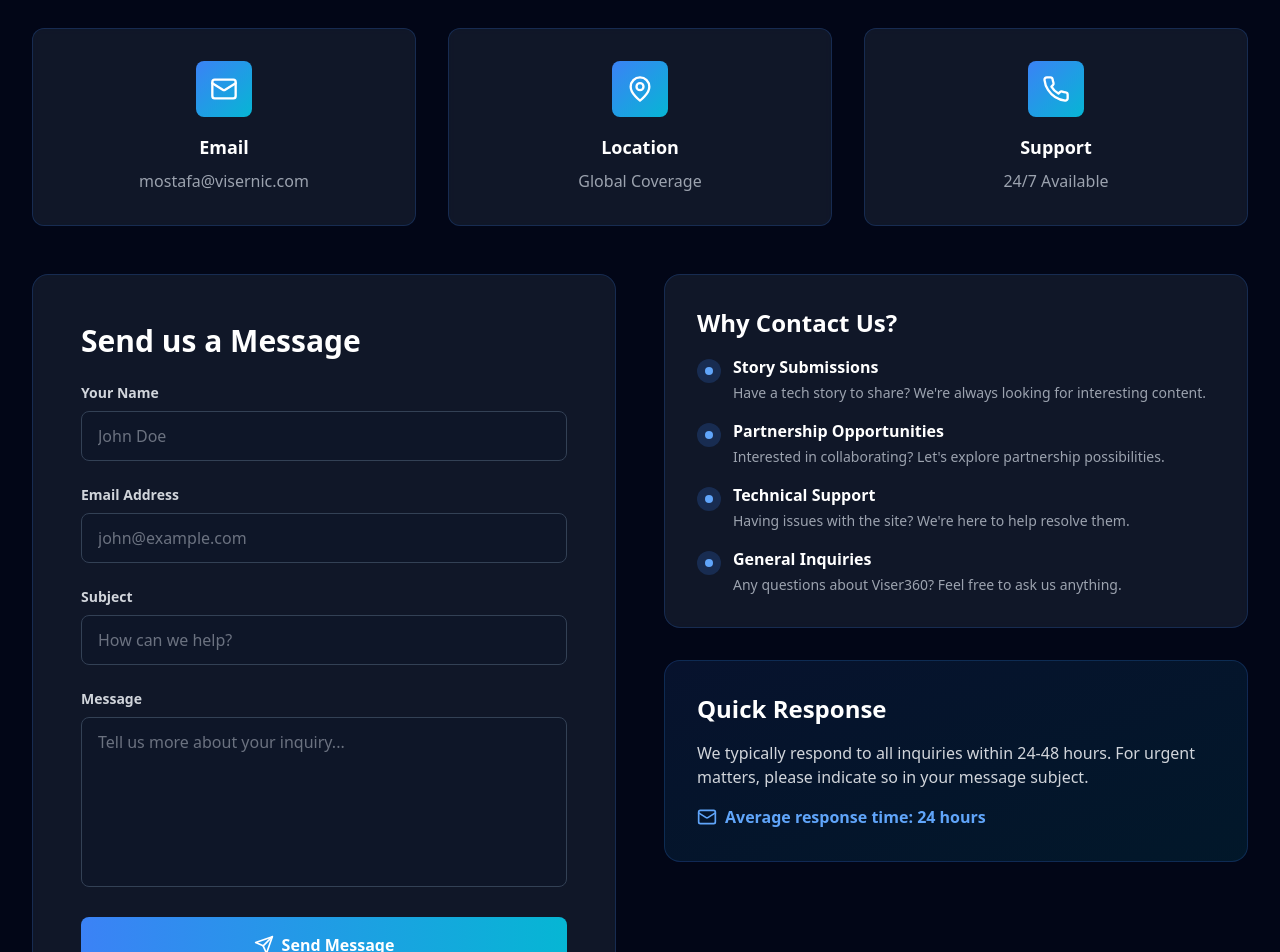
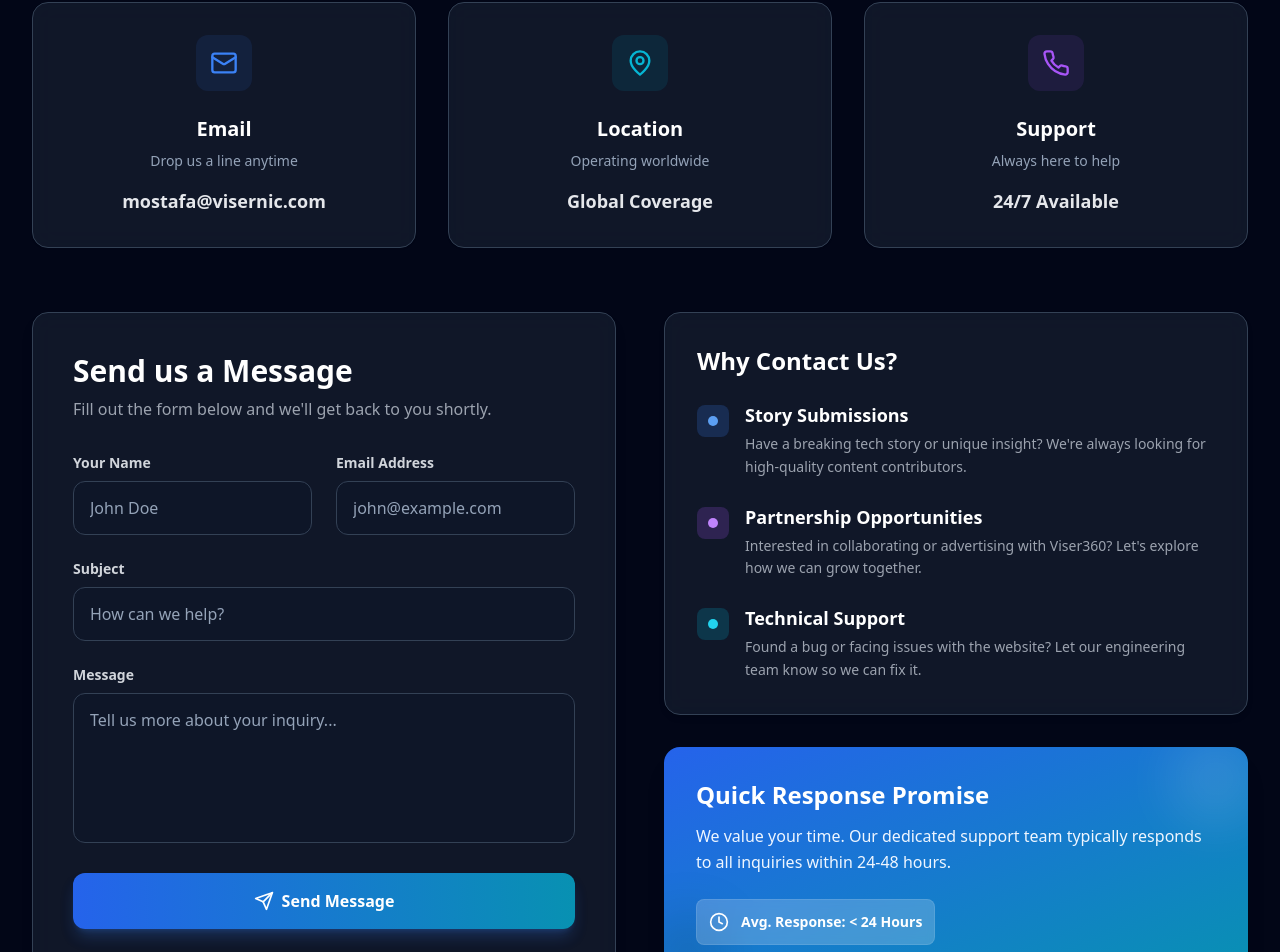
Before and after one commit to vsn-mostafa/viser360, a React (Vite) app: page /contact in a window 1280 px wide. Shown: the part 328-1280 px from the top of the page. Built offline with nearby package versions, Linux system fonts and the light colour scheme.

Commit message:
Update ContactPage.tsx

```diff
--- a/src/pages/ContactPage.tsx
+++ b/src/pages/ContactPage.tsx
@@ -1,5 +1,5 @@
 import { useState } from 'react';
-import { Mail, MapPin, Phone, Send, MessageSquare } from 'lucide-react';
+import { Mail, MapPin, Phone, Send, MessageSquare, Clock, CheckCircle } from 'lucide-react';
 
 export default function ContactPage() {
   const [formData, setFormData] = useState({
@@ -9,14 +9,18 @@ export default function ContactPage() {
     message: '',
   });
   const [submitted, setSubmitted] = useState(false);
+  const [isSubmitting, setIsSubmitting] = useState(false);
 
   const handleSubmit = (e: React.FormEvent) => {
     e.preventDefault();
+    setIsSubmitting(true);
+    // Simulate network request
+    setTimeout(() => {
       setSubmitted(true);
-    setTimeout(() => {
+      setIsSubmitting(false);
       setFormData({ name: '', email: '', subject: '', message: '' });
-      setSubmitted(false);
-    }, 3000);
+      setTimeout(() => setSubmitted(false), 5000);
+    }, 1500);
   };
 
   const contactInfo = [
@@ -25,85 +29,104 @@ export default function ContactPage() {
       title: 'Email',
       value: 'mostafa@visernic.com',
       link: 'mailto:mostafa@visernic.com',
+      desc: 'Drop us a line anytime',
+      color: 'text-blue-500',
+      bg: 'bg-blue-500/10'
     },
     {
       icon: MapPin,
       title: 'Location',
       value: 'Global Coverage',
       link: null,
+      desc: 'Operating worldwide',
+      color: 'text-cyan-500',
+      bg: 'bg-cyan-500/10'
     },
     {
       icon: Phone,
       title: 'Support',
       value: '24/7 Available',
       link: null,
+      desc: 'Always here to help',
+      color: 'text-purple-500',
+      bg: 'bg-purple-500/10'
     },
   ];
 
   return (
-    <div className="min-h-screen pt-16">
-      <div className="max-w-7xl mx-auto px-4 sm:px-6 lg:px-8 py-12">
-        <div className="text-center mb-16">
-          <div className="flex items-center justify-center space-x-2 mb-4">
-            <MessageSquare className="w-6 h-6 text-blue-400" />
-            <span className="text-blue-400 font-semibold text-sm uppercase tracking-wider">
+    <div className="min-h-screen pt-20 pb-12 transition-colors duration-300">
+      <div className="max-w-7xl mx-auto px-4 sm:px-6 lg:px-8">
+
+        {/* Header Section */}
+        <div className="text-center mb-16 animate-fade-in">
+          <div className="inline-flex items-center justify-center space-x-2 mb-4 px-4 py-1.5 rounded-full bg-blue-50 dark:bg-blue-500/10 border border-blue-100 dark:border-blue-500/20">
+            <MessageSquare className="w-4 h-4 text-blue-600 dark:text-blue-400" />
+            <span className="text-blue-600 dark:text-blue-400 font-bold text-xs uppercase tracking-widest">
               Get In Touch
             </span>
           </div>
-          <h1 className="text-5xl md:text-6xl font-bold text-white mb-6">
-            <span className="bg-gradient-to-r from-blue-400 to-cyan-400 bg-clip-text text-transparent">Contact Us</span>
+          <h1 className="text-4xl md:text-5xl lg:text-6xl font-bold text-slate-900 dark:text-white mb-6 tracking-tight">
+            Contact <span className="bg-gradient-to-r from-blue-600 to-cyan-500 bg-clip-text text-transparent">Us</span>
           </h1>
-          <p className="text-xl text-gray-400 max-w-3xl mx-auto">
+          <p className="text-lg md:text-xl text-slate-600 dark:text-gray-400 max-w-2xl mx-auto leading-relaxed">
             Have questions, feedback, or story ideas? We'd love to hear from you. Reach out and let's start a conversation.
           </p>
         </div>
 
-        <div className="grid lg:grid-cols-3 gap-8 mb-12">
+        {/* Contact Info Cards */}
+        <div className="grid md:grid-cols-3 gap-6 lg:gap-8 mb-16">
           {contactInfo.map((info, index) => {
             const Icon = info.icon;
             return (
               <div
                 key={index}
-                className="bg-slate-800/50 backdrop-blur-sm rounded-xl p-8 border border-blue-500/20 text-center hover:border-blue-500/50 transition-all"
-                style={{ animationDelay: `${index * 100}ms` }}
+                className="group bg-white dark:bg-slate-800/50 backdrop-blur-md rounded-2xl p-8 border border-slate-200 dark:border-slate-700 shadow-sm hover:shadow-xl hover:-translate-y-1 transition-all duration-300"
               >
-                <div className="w-14 h-14 bg-gradient-to-br from-blue-500 to-cyan-500 rounded-lg flex items-center justify-center mx-auto mb-4">
-                  <Icon className="w-7 h-7 text-white" />
+                <div className={`w-14 h-14 ${info.bg} rounded-xl flex items-center justify-center mx-auto mb-6 group-hover:scale-110 transition-transform duration-300`}>
+                  <Icon className={`w-7 h-7 ${info.color}`} />
                 </div>
-                <h3 className="text-lg font-bold text-white mb-2">{info.title}</h3>
+                <h3 className="text-xl font-bold text-slate-900 dark:text-white mb-2 text-center">{info.title}</h3>
+                <p className="text-slate-500 dark:text-slate-400 text-sm mb-4 text-center">{info.desc}</p>
+                <div className="text-center">
                   {info.link ? (
                     <a
                       href={info.link}
-                    className="text-gray-400 hover:text-blue-400 transition-colors"
+                      className="text-lg font-semibold text-slate-700 dark:text-gray-200 hover:text-blue-600 dark:hover:text-blue-400 transition-colors"
                     >
                       {info.value}
                     </a>
                   ) : (
-                  <p className="text-gray-400">{info.value}</p>
+                    <p className="text-lg font-semibold text-slate-700 dark:text-gray-200">{info.value}</p>
                   )}
+                </div>
               </div>
             );
           })}
         </div>
 
-        <div className="grid lg:grid-cols-2 gap-12">
-          <div className="bg-slate-800/50 backdrop-blur-sm rounded-2xl p-8 md:p-12 border border-blue-500/20">
-            <h2 className="text-3xl font-bold text-white mb-6">Send us a Message</h2>
+        {/* Main Content Grid */}
+        <div className="grid lg:grid-cols-2 gap-8 lg:gap-12">
+
+          {/* Contact Form */}
+          <div className="bg-white dark:bg-slate-800/50 backdrop-blur-md rounded-2xl p-6 md:p-10 border border-slate-200 dark:border-slate-700 shadow-lg">
+            <h2 className="text-2xl md:text-3xl font-bold text-slate-900 dark:text-white mb-2">Send us a Message</h2>
+            <p className="text-slate-500 dark:text-gray-400 mb-8">Fill out the form below and we'll get back to you shortly.</p>
 
             {submitted ? (
-              <div className="bg-green-500/20 border border-green-500/50 rounded-lg p-6 text-center">
-                <div className="w-16 h-16 bg-green-500 rounded-full flex items-center justify-center mx-auto mb-4">
-                  <Send className="w-8 h-8 text-white" />
+              <div className="bg-green-50 dark:bg-green-500/10 border border-green-200 dark:border-green-500/30 rounded-xl p-8 text-center animate-fade-in">
+                <div className="w-20 h-20 bg-green-100 dark:bg-green-500/20 rounded-full flex items-center justify-center mx-auto mb-6">
+                  <CheckCircle className="w-10 h-10 text-green-600 dark:text-green-400" />
                 </div>
-                <h3 className="text-xl font-bold text-white mb-2">Message Sent!</h3>
-                <p className="text-gray-300">
-                  Thank you for reaching out. We'll get back to you soon.
+                <h3 className="text-2xl font-bold text-slate-900 dark:text-white mb-2">Message Sent!</h3>
+                <p className="text-slate-600 dark:text-gray-300">
+                  Thank you for reaching out. We have received your message and will respond as soon as possible.
                 </p>
               </div>
             ) : (
               <form onSubmit={handleSubmit} className="space-y-6">
+                <div className="grid md:grid-cols-2 gap-6">
                   <div>
-                  <label className="block text-sm font-semibold text-gray-300 mb-2">
+                    <label className="block text-sm font-semibold text-slate-700 dark:text-gray-300 mb-2">
                       Your Name
                     </label>
                     <input
@@ -111,13 +134,12 @@ export default function ContactPage() {
                       value={formData.name}
                       onChange={(e) => setFormData({ ...formData, name: e.target.value })}
                       required
-                    className="w-full bg-slate-900/50 border border-slate-700 rounded-lg px-4 py-3 text-white placeholder-gray-500 focus:outline-none focus:ring-2 focus:ring-blue-500 focus:border-transparent transition-all"
+                      className="w-full bg-slate-50 dark:bg-slate-900/50 border border-slate-200 dark:border-slate-700 rounded-xl px-4 py-3.5 text-slate-900 dark:text-white placeholder-slate-400 focus:outline-none focus:ring-2 focus:ring-blue-500/50 focus:border-blue-500 transition-all"
                       placeholder="John Doe"
                     />
                   </div>
-
                   <div>
-                  <label className="block text-sm font-semibold text-gray-300 mb-2">
+                    <label className="block text-sm font-semibold text-slate-700 dark:text-gray-300 mb-2">
                       Email Address
                     </label>
                     <input
@@ -125,13 +147,14 @@ export default function ContactPage() {
                       value={formData.email}
                       onChange={(e) => setFormData({ ...formData, email: e.target.value })}
                       required
-                    className="w-full bg-slate-900/50 border border-slate-700 rounded-lg px-4 py-3 text-white placeholder-gray-500 focus:outline-none focus:ring-2 focus:ring-blue-500 focus:border-transparent transition-all"
+                      className="w-full bg-slate-50 dark:bg-slate-900/50 border border-slate-200 dark:border-slate-700 rounded-xl px-4 py-3.5 text-slate-900 dark:text-white placeholder-slate-400 focus:outline-none focus:ring-2 focus:ring-blue-500/50 focus:border-blue-500 transition-all"
                       placeholder="john@example.com"
                     />
                   </div>
+                </div>
 
                 <div>
-                  <label className="block text-sm font-semibold text-gray-300 mb-2">
+                  <label className="block text-sm font-semibold text-slate-700 dark:text-gray-300 mb-2">
                     Subject
                   </label>
                   <input
@@ -139,95 +162,97 @@ export default function ContactPage() {
                     value={formData.subject}
                     onChange={(e) => setFormData({ ...formData, subject: e.target.value })}
                     required
-                    className="w-full bg-slate-900/50 border border-slate-700 rounded-lg px-4 py-3 text-white placeholder-gray-500 focus:outline-none focus:ring-2 focus:ring-blue-500 focus:border-transparent transition-all"
+                    className="w-full bg-slate-50 dark:bg-slate-900/50 border border-slate-200 dark:border-slate-700 rounded-xl px-4 py-3.5 text-slate-900 dark:text-white placeholder-slate-400 focus:outline-none focus:ring-2 focus:ring-blue-500/50 focus:border-blue-500 transition-all"
                     placeholder="How can we help?"
                   />
                 </div>
 
                 <div>
-                  <label className="block text-sm font-semibold text-gray-300 mb-2">
+                  <label className="block text-sm font-semibold text-slate-700 dark:text-gray-300 mb-2">
                     Message
                   </label>
                   <textarea
                     value={formData.message}
                     onChange={(e) => setFormData({ ...formData, message: e.target.value })}
                     required
-                    rows={6}
-                    className="w-full bg-slate-900/50 border border-slate-700 rounded-lg px-4 py-3 text-white placeholder-gray-500 focus:outline-none focus:ring-2 focus:ring-blue-500 focus:border-transparent transition-all resize-none"
+                    rows={5}
+                    className="w-full bg-slate-50 dark:bg-slate-900/50 border border-slate-200 dark:border-slate-700 rounded-xl px-4 py-3.5 text-slate-900 dark:text-white placeholder-slate-400 focus:outline-none focus:ring-2 focus:ring-blue-500/50 focus:border-blue-500 transition-all resize-none"
                     placeholder="Tell us more about your inquiry..."
                   />
                 </div>
 
                 <button
                   type="submit"
-                  className="w-full bg-gradient-to-r from-blue-500 to-cyan-500 text-white px-8 py-4 rounded-lg font-semibold hover:from-blue-600 hover:to-cyan-600 transition-all flex items-center justify-center space-x-2"
+                  disabled={isSubmitting}
+                  className="w-full bg-gradient-to-r from-blue-600 to-cyan-600 hover:from-blue-700 hover:to-cyan-700 text-white px-8 py-4 rounded-xl font-bold shadow-lg shadow-blue-500/25 hover:shadow-blue-500/40 transform hover:-translate-y-0.5 transition-all flex items-center justify-center space-x-2 disabled:opacity-70 disabled:cursor-not-allowed"
                 >
+                  {isSubmitting ? (
+                    <div className="w-5 h-5 border-2 border-white/30 border-t-white rounded-full animate-spin" />
+                  ) : (
+                    <>
                       <Send className="w-5 h-5" />
                       <span>Send Message</span>
+                    </>
+                  )}
                 </button>
               </form>
             )}
           </div>
 
+          {/* Side Info Panel */}
           <div className="space-y-8">
-            <div className="bg-slate-800/50 backdrop-blur-sm rounded-2xl p-8 border border-blue-500/20">
-              <h3 className="text-2xl font-bold text-white mb-4">Why Contact Us?</h3>
-              <ul className="space-y-4">
-                <li className="flex items-start space-x-3">
-                  <div className="w-6 h-6 bg-blue-500/20 rounded-full flex items-center justify-center flex-shrink-0 mt-1">
-                    <div className="w-2 h-2 bg-blue-400 rounded-full"></div>
+            <div className="bg-white dark:bg-slate-800/50 backdrop-blur-md rounded-2xl p-8 border border-slate-200 dark:border-slate-700 shadow-md">
+              <h3 className="text-2xl font-bold text-slate-900 dark:text-white mb-6">Why Contact Us?</h3>
+              <ul className="space-y-6">
+                <li className="flex items-start space-x-4">
+                  <div className="w-8 h-8 bg-blue-100 dark:bg-blue-500/20 rounded-lg flex items-center justify-center flex-shrink-0 mt-1">
+                    <div className="w-2.5 h-2.5 bg-blue-600 dark:bg-blue-400 rounded-full animate-pulse"></div>
                   </div>
                   <div>
-                    <h4 className="text-white font-semibold mb-1">Story Submissions</h4>
-                    <p className="text-gray-400 text-sm">
-                      Have a tech story to share? We're always looking for interesting content.
+                    <h4 className="text-slate-900 dark:text-white font-bold text-lg mb-1">Story Submissions</h4>
+                    <p className="text-slate-600 dark:text-gray-400 text-sm leading-relaxed">
+                      Have a breaking tech story or unique insight? We're always looking for high-quality content contributors.
                     </p>
                   </div>
                 </li>
-                <li className="flex items-start space-x-3">
-                  <div className="w-6 h-6 bg-blue-500/20 rounded-full flex items-center justify-center flex-shrink-0 mt-1">
-                    <div className="w-2 h-2 bg-blue-400 rounded-full"></div>
+                <li className="flex items-start space-x-4">
+                  <div className="w-8 h-8 bg-purple-100 dark:bg-purple-500/20 rounded-lg flex items-center justify-center flex-shrink-0 mt-1">
+                    <div className="w-2.5 h-2.5 bg-purple-600 dark:bg-purple-400 rounded-full"></div>
                   </div>
                   <div>
-                    <h4 className="text-white font-semibold mb-1">Partnership Opportunities</h4>
-                    <p className="text-gray-400 text-sm">
-                      Interested in collaborating? Let's explore partnership possibilities.
+                    <h4 className="text-slate-900 dark:text-white font-bold text-lg mb-1">Partnership Opportunities</h4>
+                    <p className="text-slate-600 dark:text-gray-400 text-sm leading-relaxed">
+                      Interested in collaborating or advertising with Viser360? Let's explore how we can grow together.
                     </p>
                   </div>
                 </li>
-                <li className="flex items-start space-x-3">
-                  <div className="w-6 h-6 bg-blue-500/20 rounded-full flex items-center justify-center flex-shrink-0 mt-1">
-                    <div className="w-2 h-2 bg-blue-400 rounded-full"></div>
+                <li className="flex items-start space-x-4">
+                  <div className="w-8 h-8 bg-cyan-100 dark:bg-cyan-500/20 rounded-lg flex items-center justify-center flex-shrink-0 mt-1">
+                    <div className="w-2.5 h-2.5 bg-cyan-600 dark:bg-cyan-400 rounded-full"></div>
                   </div>
                   <div>
-                    <h4 className="text-white font-semibold mb-1">Technical Support</h4>
-                    <p className="text-gray-400 text-sm">
-                      Having issues with the site? We're here to help resolve them.
-                    </p>
-                  </div>
-                </li>
-                <li className="flex items-start space-x-3">
-                  <div className="w-6 h-6 bg-blue-500/20 rounded-full flex items-center justify-center flex-shrink-0 mt-1">
-                    <div className="w-2 h-2 bg-blue-400 rounded-full"></div>
-                  </div>
-                  <div>
-                    <h4 className="text-white font-semibold mb-1">General Inquiries</h4>
-                    <p className="text-gray-400 text-sm">
-                      Any questions about Viser360? Feel free to ask us anything.
+                    <h4 className="text-slate-900 dark:text-white font-bold text-lg mb-1">Technical Support</h4>
+                    <p className="text-slate-600 dark:text-gray-400 text-sm leading-relaxed">
+                      Found a bug or facing issues with the website? Let our engineering team know so we can fix it.
                     </p>
                   </div>
                 </li>
               </ul>
             </div>
 
-            <div className="bg-gradient-to-br from-blue-500/10 to-cyan-500/10 rounded-2xl p-8 border border-blue-500/20">
-              <h3 className="text-2xl font-bold text-white mb-4">Quick Response</h3>
-              <p className="text-gray-300 mb-4">
-                We typically respond to all inquiries within 24-48 hours. For urgent matters, please indicate so in your message subject.
+            <div className="bg-gradient-to-br from-blue-600 to-cyan-600 rounded-2xl p-8 shadow-xl text-white relative overflow-hidden">
+              <div className="absolute top-0 right-0 -mt-4 -mr-4 w-24 h-24 bg-white/10 rounded-full blur-xl"></div>
+              <div className="absolute bottom-0 left-0 -mb-4 -ml-4 w-20 h-20 bg-black/10 rounded-full blur-xl"></div>
+
+              <div className="relative z-10">
+                <h3 className="text-2xl font-bold mb-3">Quick Response Promise</h3>
+                <p className="text-blue-50 mb-6 leading-relaxed">
+                  We value your time. Our dedicated support team typically responds to all inquiries within 24-48 hours.
                 </p>
-              <div className="flex items-center space-x-2 text-blue-400">
-                <Mail className="w-5 h-5" />
-                <span className="font-semibold">Average response time: 24 hours</span>
+                <div className="flex items-center space-x-3 bg-white/20 backdrop-blur-sm rounded-lg p-3 inline-flex border border-white/10">
+                  <Clock className="w-5 h-5 text-white" />
+                  <span className="font-semibold text-sm">Avg. Response: &lt; 24 Hours</span>
+                </div>
               </div>
             </div>
           </div>
```
Lines whose indentation alone changed are shown as unchanged.
